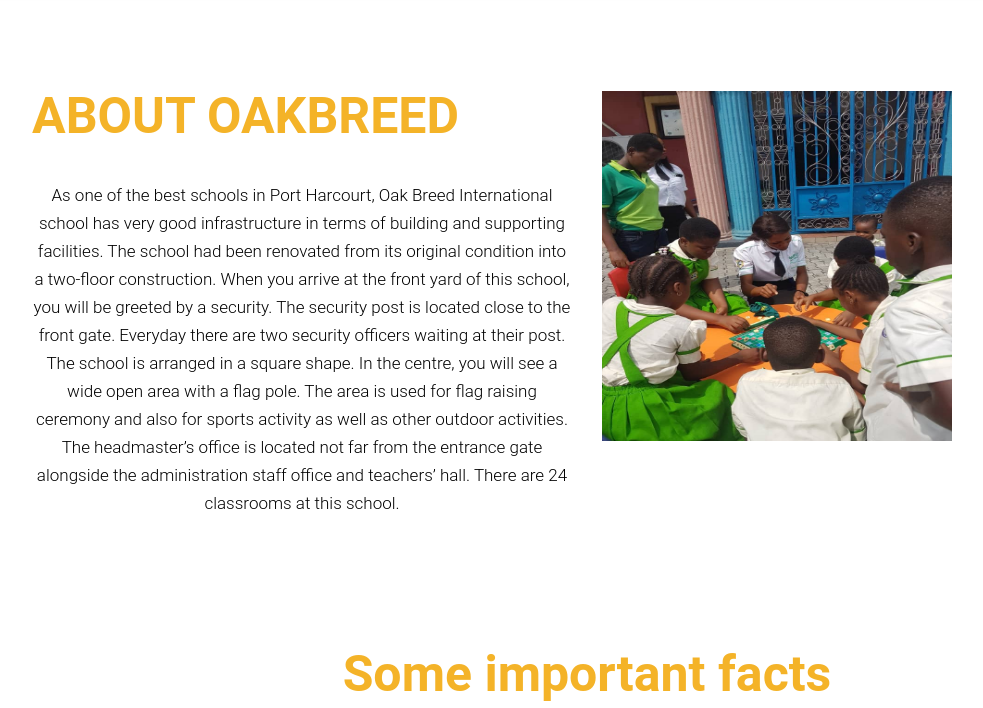
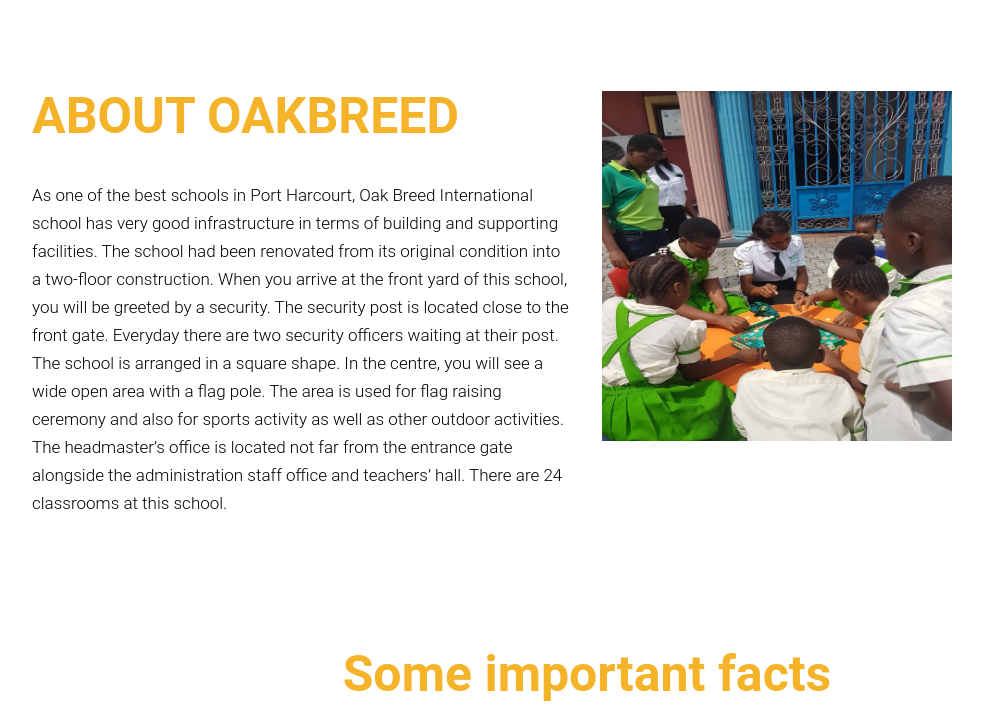
Before and after one commit to Anitor14/Oakbreed-International-School, a PHP site: page / in a window 1280 px wide. Shown: the part 730-1438 px from the top of the page, without its empty margins (53-1036 px from the left). Run offline with PHP 8.4, Linux system fonts and the light colour scheme; some libraries are stand-ins or nearby versions.

Commit message:
recent changes

```diff
--- a/index.php
+++ b/index.php
@@ -181,8 +181,8 @@
       <div class="row">
         <div class="col-xl-6 col-lg-6 col-md-6 col-sm-12">
           <div class="about-box">
-            <h2>ABOUT <strong class="yellow">OAKBREED </strong></h2>
-            <p style="text-align:center"> As one of the best schools in Port Harcourt, Oak Breed International school
+            <h2 style="text-align:left">ABOUT <strong class="yellow">OAKBREED </strong></h2>
+            <p style="text-align:left"> As one of the best schools in Port Harcourt, Oak Breed International school
               has very good infrastructure in terms
               of building and supporting facilities. The school had been renovated from its original condition into a
               two-floor construction. When you arrive at the front yard of this school, you will be greeted by a
@@ -312,7 +312,7 @@
             </div>
           </div>
         </div>
-        <div class="col-xl-6 col-lg-6 col-md-6 col-sm-12 border_right">
+        <div class="col-xl-6 col-lg-6 col-md-6 col-sm-12 border_left" style="text-align:left">
           <div class="box_text">
             <div class="titlepage">
               <h2>Admission <strong class="yellow"> Procedure</strong></h2>
```
